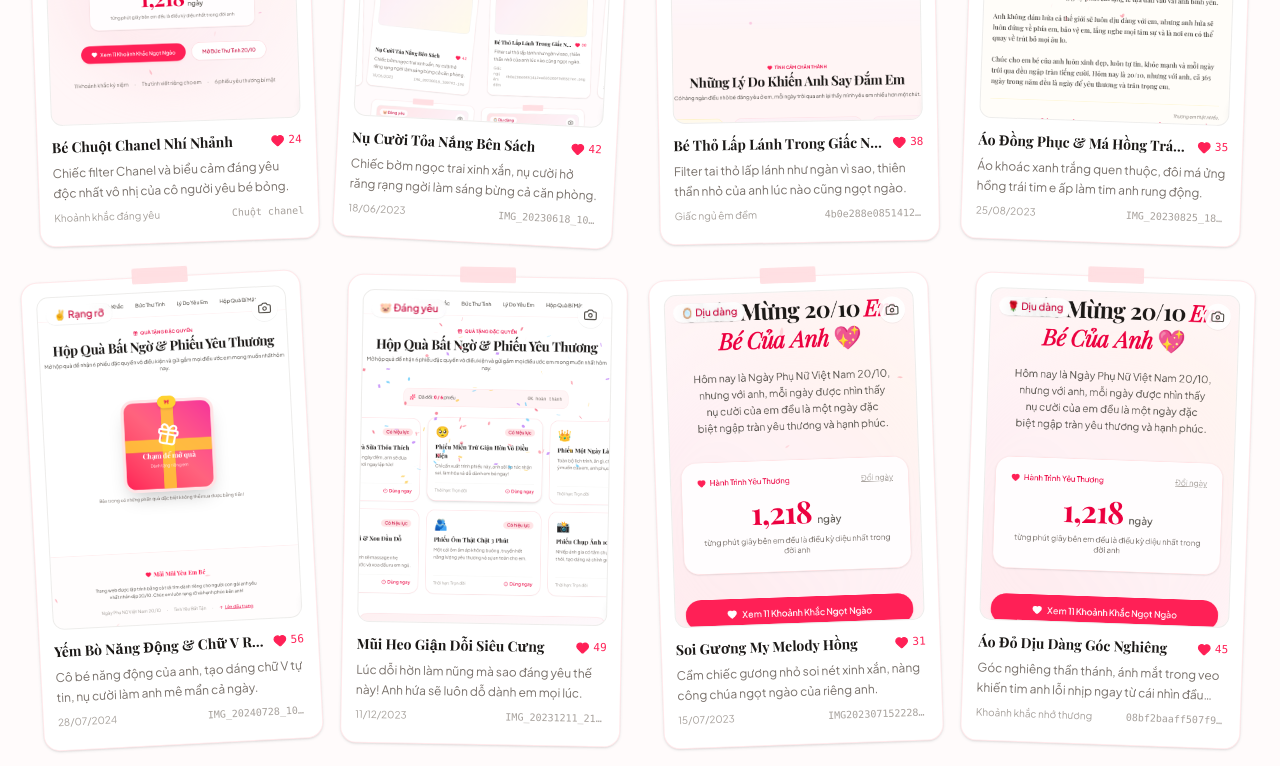
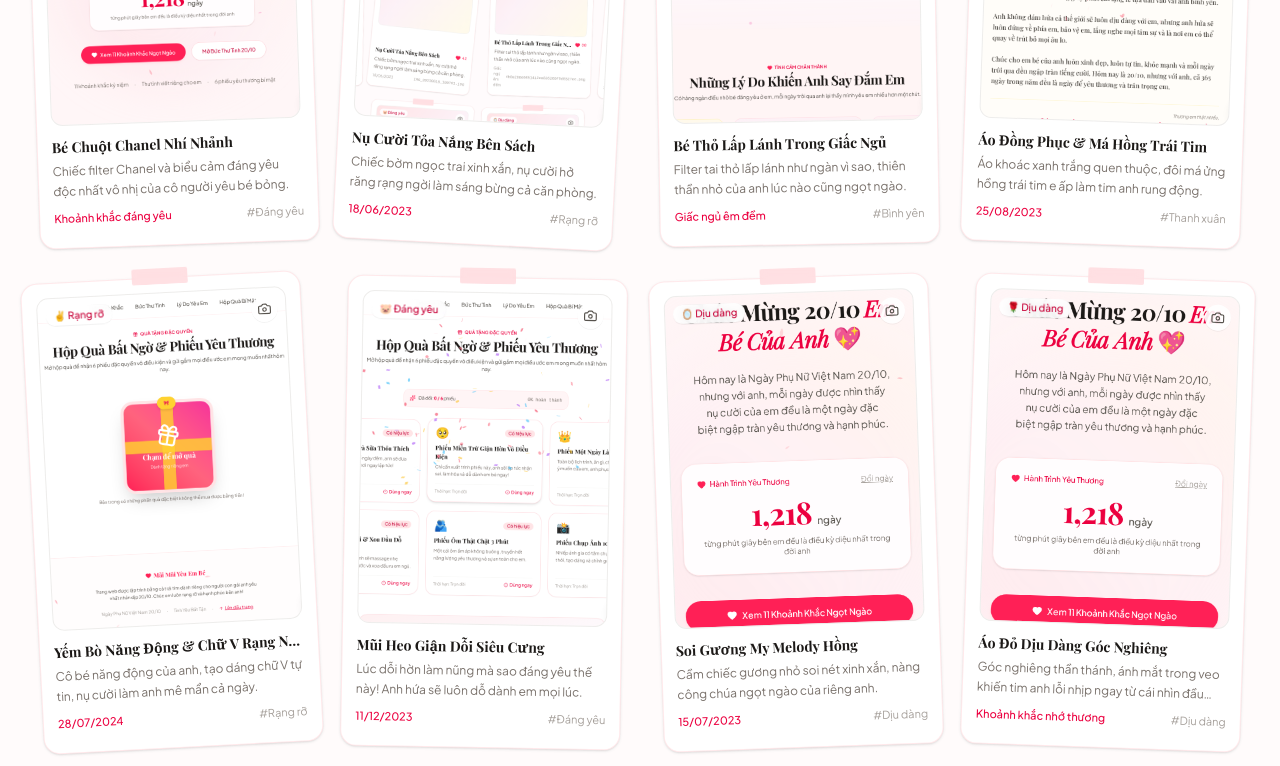
Before and after one commit to Tran1209/chuc-mung-20-10, a React (Vite) app: page / in a window 1280 px wide. Shown: the part 1480-2246 px from the top of the page. Built offline with nearby package versions, Linux system fonts and the light colour scheme; a web font is replaced by a local one.

Commit message:
style: remove like counters and raw file names, enhance title and subtitle editing

```diff
--- a/src/components/MemoryGallery.tsx
+++ b/src/components/MemoryGallery.tsx
@@ -465,25 +465,15 @@ export const MemoryGallery: React.FC<MemoryGalleryProps> = () => {
 
                 {/* Card caption info */}
                 <div>
-                  <div className="flex items-center justify-between gap-2 mb-1.5">
-                    <h3 className="font-serif-romantic font-bold text-stone-900 text-sm truncate">
-                      {card.title}
-                    </h3>
-                    <button
-                      onClick={(e) => handleLike(e, card.id)}
-                      className="flex items-center gap-1 text-xs text-rose-500 hover:text-rose-600 transition-colors shrink-0"
-                      title="Thả tim cho khoảnh khắc này"
-                    >
-                      <Heart className="w-3.5 h-3.5 fill-rose-500" />
-                      <span className="tabular-nums font-mono text-[11px]">{card.likes}</span>
-                    </button>
-                  </div>
+                  <h3 className="font-serif-romantic font-bold text-stone-900 text-sm truncate mb-1">
+                    {card.title}
+                  </h3>
                   <p className="text-xs text-stone-500 line-clamp-2 leading-relaxed">
                     {card.caption}
                   </p>
-                  <div className="mt-2 text-[10px] text-stone-400 flex items-center justify-between">
-                    <span>{card.dateStr}</span>
-                    <span className="font-mono truncate max-w-[100px]">{card.originalFileName}</span>
+                  <div className="mt-2.5 text-[11px] text-stone-500 flex items-center justify-between">
+                    <span className="font-medium text-rose-600">{card.dateStr}</span>
+                    <span className="text-stone-400">#{card.tag}</span>
                   </div>
                 </div>
               </div>
@@ -540,12 +530,13 @@ export const MemoryGallery: React.FC<MemoryGalleryProps> = () => {
 
                   <div>
                     <label className="text-[11px] font-semibold text-stone-600 block mb-1">
-                      Tiêu đề ảnh:
+                      Tên / Tiêu đề ảnh:
                     </label>
                     <input
                       type="text"
                       value={modalEditTitle}
                       onChange={(e) => setModalEditTitle(e.target.value)}
+                      placeholder="VD: Bé yêu nụ cười tỏa nắng..."
                       className="w-full text-sm font-semibold px-3 py-1.5 bg-white border border-rose-200 rounded-xl focus:outline-none focus:ring-1 focus:ring-rose-400"
                     />
                   </div>
@@ -558,6 +549,7 @@ export const MemoryGallery: React.FC<MemoryGalleryProps> = () => {
                       rows={3}
                       value={modalEditCaption}
                       onChange={(e) => setModalEditCaption(e.target.value)}
+                      placeholder="Lời nhắn ngọt ngào dành cho bức ảnh..."
                       className="w-full text-xs text-stone-700 px-3 py-2 bg-white border border-rose-200 rounded-xl focus:outline-none focus:ring-1 focus:ring-rose-400"
                     />
                   </div>
@@ -565,13 +557,13 @@ export const MemoryGallery: React.FC<MemoryGalleryProps> = () => {
                   <div className="grid grid-cols-2 gap-2">
                     <div>
                       <label className="text-[11px] font-semibold text-stone-600 block mb-1">
-                        Ngày / Dịp kỷ niệm:
+                        Dòng chữ nhỏ (Dịp kỷ niệm / Ngày):
                       </label>
                       <input
                         type="text"
                         value={modalEditDate}
                         onChange={(e) => setModalEditDate(e.target.value)}
-                        placeholder="VD: 18/06/2023 hoặc Đáng yêu"
+                        placeholder="VD: 18/06/2023 hoặc Khoảnh khắc đáng yêu"
                         className="w-full text-xs px-2.5 py-1.5 bg-white border border-rose-200 rounded-xl focus:outline-none"
                       />
                     </div>
@@ -623,9 +615,7 @@ export const MemoryGallery: React.FC<MemoryGalleryProps> = () => {
                       {activeModalCard.caption}
                     </p>
                     <div className="flex flex-wrap items-center gap-2 text-xs text-stone-400 mt-3">
-                      <span>{activeModalCard.dateStr}</span>
-                      <span>·</span>
-                      <span className="font-mono">Tệp: {activeModalCard.originalFileName}</span>
+                      <span className="font-medium text-stone-600">{activeModalCard.dateStr}</span>
                       <span>·</span>
                       <span className="text-rose-600 font-medium">#{activeModalCard.tag}</span>
                     </div>
@@ -633,24 +623,16 @@ export const MemoryGallery: React.FC<MemoryGalleryProps> = () => {
 
                   <div className="flex flex-wrap sm:flex-col gap-2 shrink-0 w-full sm:w-auto">
                     <button
-                      onClick={(e) => handleLike(e, activeModalCard.id)}
-                      className="flex items-center justify-center gap-2 px-4 py-2 rounded-full bg-rose-500 hover:bg-rose-600 text-white font-medium text-xs shadow-sm transition-all cursor-pointer flex-1 sm:flex-initial"
-                    >
-                      <Heart className="w-4 h-4 fill-white" />
-                      <span>{activeModalCard.likes} Yêu thương</span>
-                    </button>
-
-                    <button
                       onClick={() => setIsEditingModal(true)}
-                      className="flex items-center justify-center gap-1.5 px-3 py-1.5 rounded-full bg-rose-50 hover:bg-rose-100 text-rose-700 border border-rose-200 text-xs transition-colors cursor-pointer flex-1 sm:flex-initial"
+                      className="flex items-center justify-center gap-1.5 px-4 py-2 rounded-full bg-rose-500 hover:bg-rose-600 text-white font-medium text-xs shadow-xs transition-colors cursor-pointer flex-1 sm:flex-initial"
                     >
                       <Edit3 className="w-3.5 h-3.5" />
-                      <span>Sửa chú thích</span>
+                      <span>Sửa tên & dòng chữ nhỏ</span>
                     </button>
 
                     <button
                       onClick={() => handleSingleUpload(activeModalCard.id)}
-                      className="flex items-center justify-center gap-1.5 px-3 py-1.5 rounded-full bg-stone-100 hover:bg-stone-200 text-stone-700 text-xs transition-colors cursor-pointer flex-1 sm:flex-initial"
+                      className="flex items-center justify-center gap-1.5 px-3 py-2 rounded-full bg-stone-100 hover:bg-stone-200 text-stone-700 text-xs transition-colors cursor-pointer flex-1 sm:flex-initial"
                     >
                       <Camera className="w-3.5 h-3.5" />
                       <span>Đổi ảnh khác</span>
```
